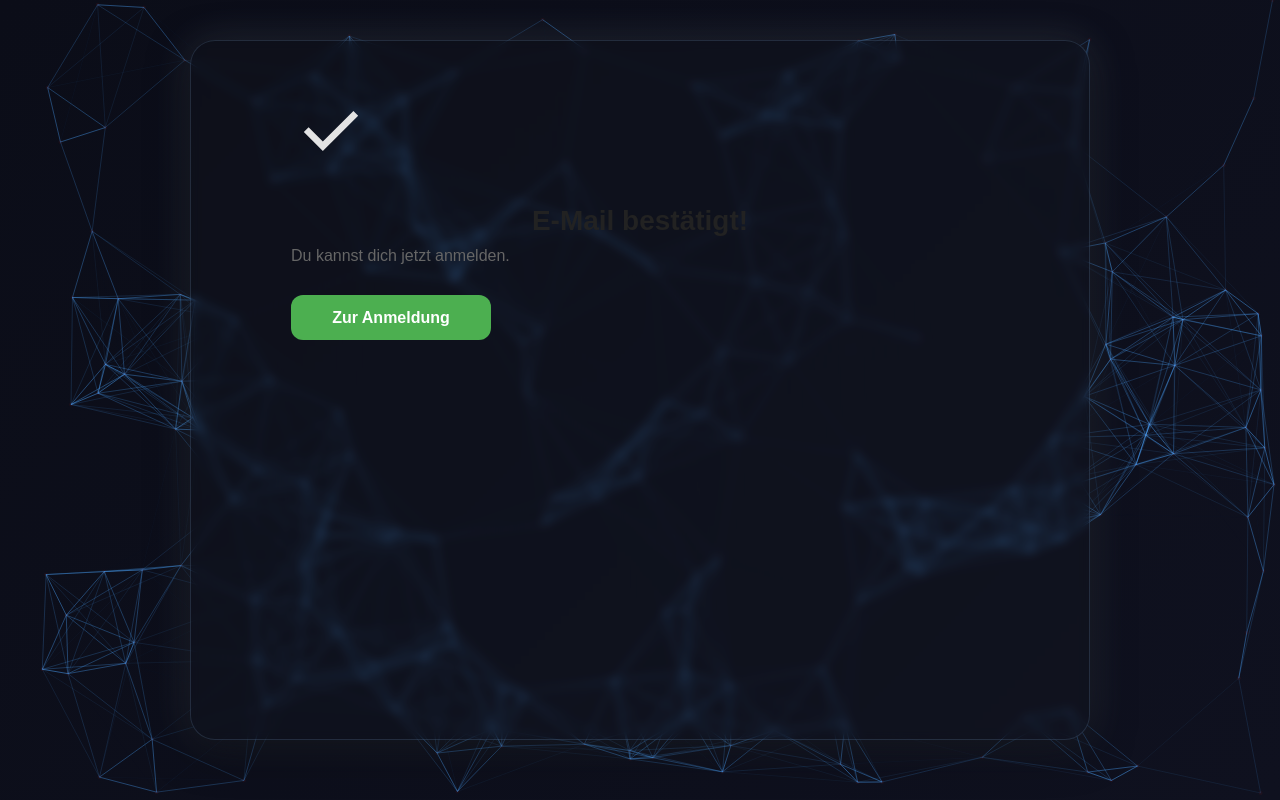
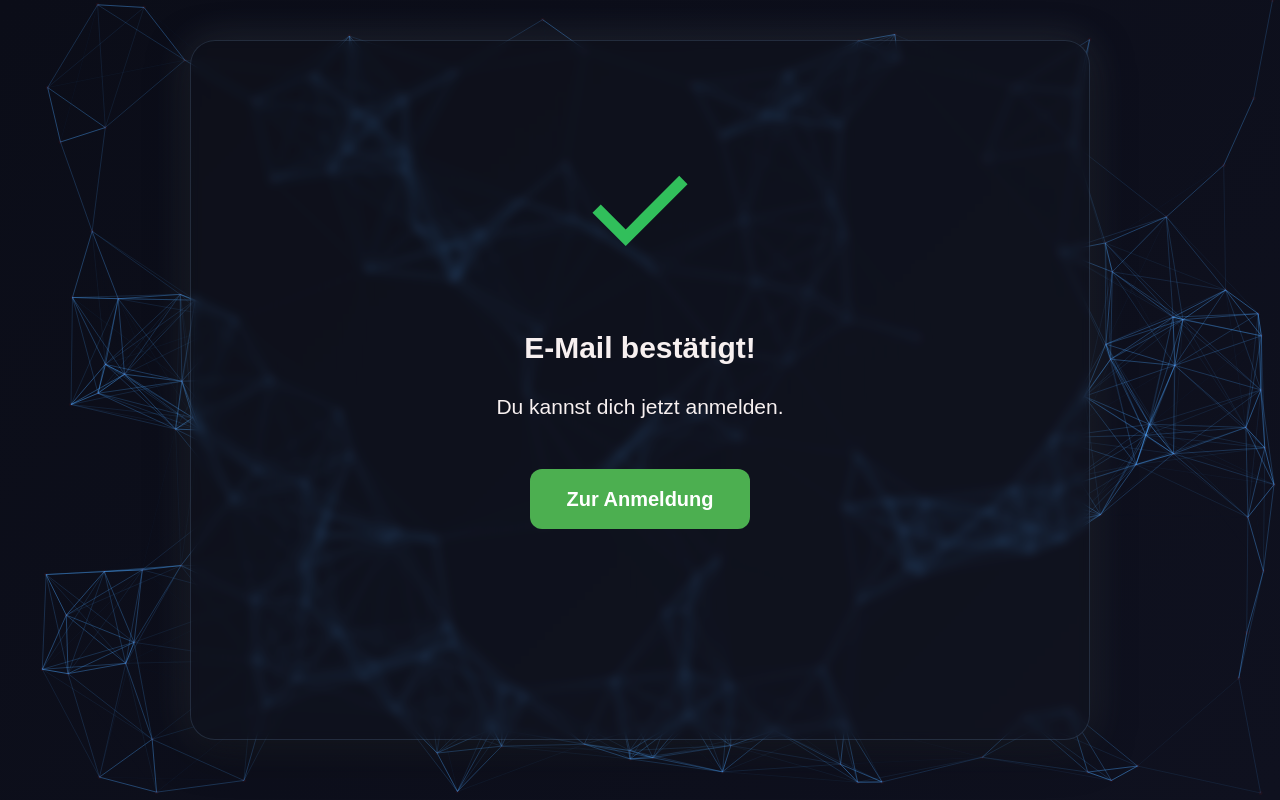
Before and after one commit to Max1432008/Calender-App, a Flask app: template templates/confirm.html in a window 1280 px wide. Run offline with Flask 3, Linux system fonts and the light colour scheme; the template is opened without the code that fills it, so the values that code supplies are empty.

Commit message:
Benutzer Defeniert

```diff
--- a/static/css/confirm.css
+++ b/static/css/confirm.css
@@ -1,18 +1,31 @@
 .confirm-icon {
-  width: 80px;
-  height: 80px;
+  width: 140px;
+  height: 140px;
   margin-bottom: 20px;
+  margin-top: 50px;
+
+  filter: brightness(0) saturate(100%) invert(56%) sepia(72%) saturate(450%)
+    hue-rotate(85deg) brightness(95%) contrast(90%);
+}
+
+#div-confirm {
+  display: flex;
+  flex-direction: column;
+  align-items: center;
+  justify-content: start;
+  text-align: start;
+  gap: 20px;
 }
 
 #div-confirm h1 {
-  font-size: 28px;
+  font-size: 30px;
   margin: 10px 0;
-  color: #222;
+  color: #f7f0f0;
 }
 
 #div-confirm p {
-  font-size: 16px;
-  color: #666;
+  font-size: 21px;
+  color: #f7f0f0;
   margin-bottom: 30px;
 }
 
@@ -21,15 +34,15 @@
   align-items: center;
   justify-content: center;
 
-  width: 200px;
-  height: 45px;
+  width: 220px;
+  height: 60px;
 
   background: #4caf50;
   color: white;
   text-decoration: none;
 
   border-radius: 12px;
-  font-size: 16px;
+  font-size: 20px;
   font-weight: bold;
 
   transition: 0.2s ease;
@@ -40,18 +53,18 @@
   transform: translateY(-2px);
 }
 
-.btn-pos-link:active {
-  transform: translateY(0);
+#div-confirm:has(.btn-pos-link:hover) .confirm-icon {
+  animation: fadeIn 0.3s ease-out forwards;
 }
 
 @keyframes fadeIn {
   from {
     opacity: 0;
-    transform: translateY(20px);
+    transform: translateY(70px) scale(0.8) rotate(20deg);
   }
 
   to {
     opacity: 1;
-    transform: translateY(0);
+    transform: translateY(0) scale(1) rotate(0);
   }
 }
--- a/templates/confirm.html
+++ b/templates/confirm.html
@@ -5,9 +5,9 @@
     <meta name="viewport" content="width=device-width, initial-scale=1.0" />
     <title>Anmelden</title>
 
+    <link rel="stylesheet" href="/static/css/confirm.css" />
     <link rel="stylesheet" href="/static/css/login.css" />
     <link rel="stylesheet" href="/static/css/div-animation.css" />
-    <link rel="stylesheet" href="/static/css/confirm.css" />
 
 
     <link rel="stylesheet" href="/static/css/color.css" />
```
